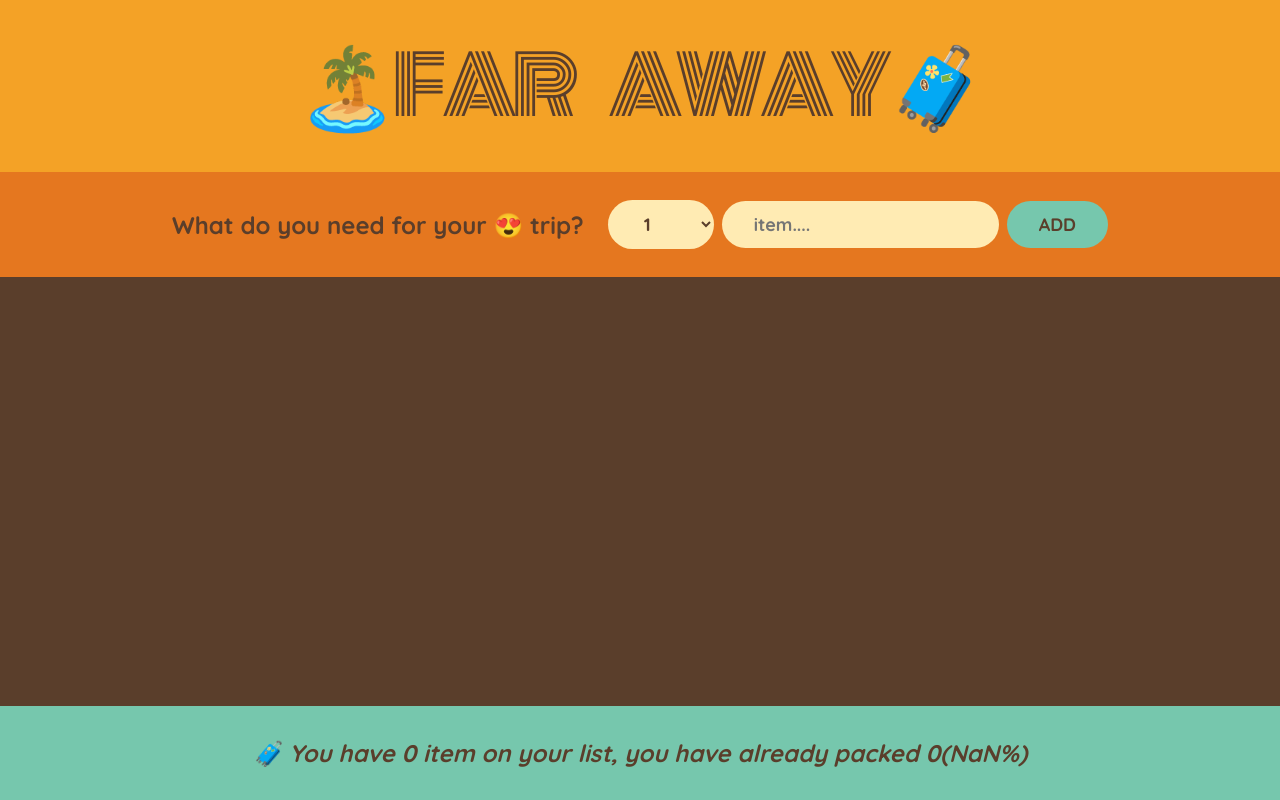
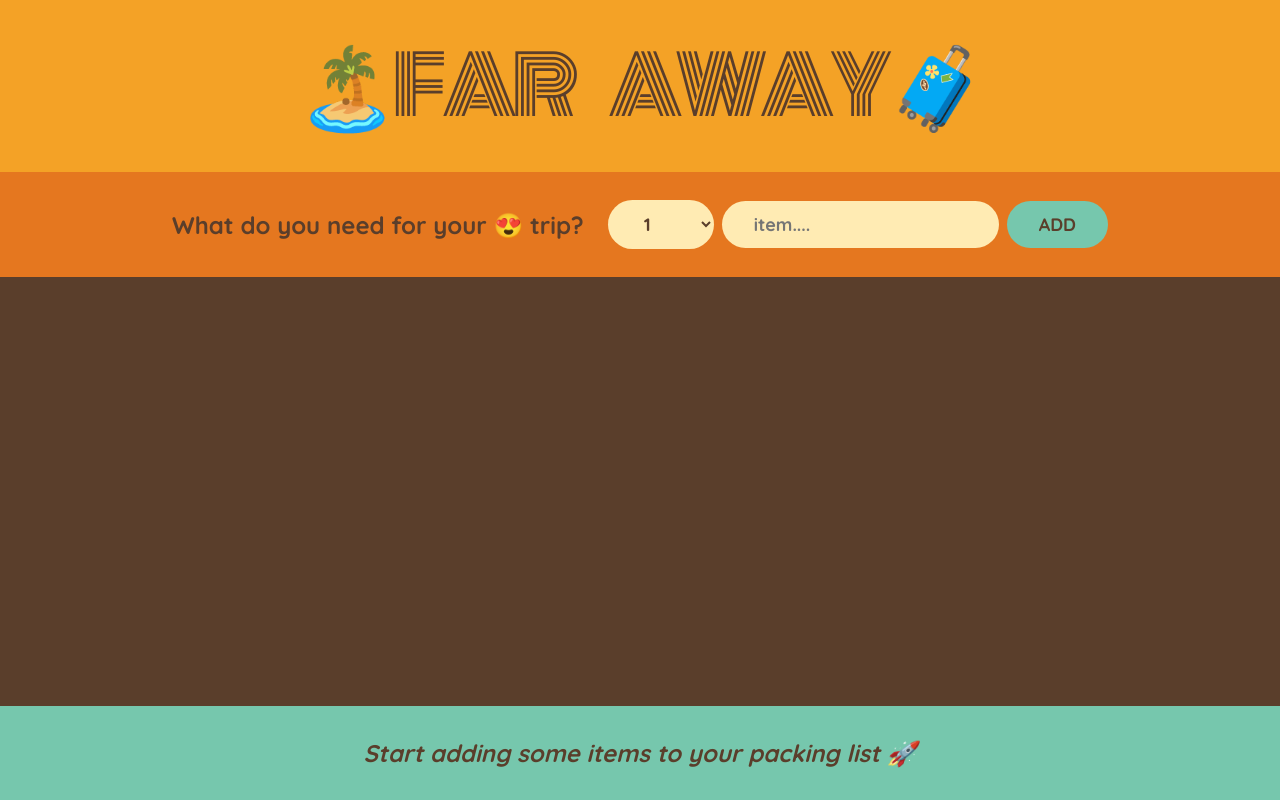
Before and after one commit to OstrichFarmer/travel-list, a React (Create React App) app: page / in a window 1280 px wide. Built offline with nearby package versions, Linux system fonts and the light colour scheme.

Commit message:
used a conditional rendering

```diff
--- a/src/components/stats.js
+++ b/src/components/stats.js
@@ -1,6 +1,17 @@
 import "../index.css";
 
 export default function Stats({ items }) {
+  if (!items.length)
+    return (
+      <div className="stats">
+        <footer>
+          <em>
+            <p>Start adding some items to your packing list 🚀</p>
+          </em>
+        </footer>
+      </div>
+    );
+
   const numItems = items.length;
   const numPacked = items.filter((item) => item.packed).length;
   const percentage = Math.round((numPacked / numItems) * 100);
@@ -8,8 +19,10 @@ export default function Stats({ items }) {
     <div className="stats">
       <footer>
         <em>
-          🧳 You have {numItems} item on your list, you have already packed{" "}
-          {numPacked}({percentage}%)
+          {percentage === 100
+            ? "You got everything, Ready to go  ✈️"
+            : `🧳 You have ${numItems} item on your list, you have already packed
+          ${numPacked} (${percentage}%)`}
         </em>
       </footer>
     </div>
```
